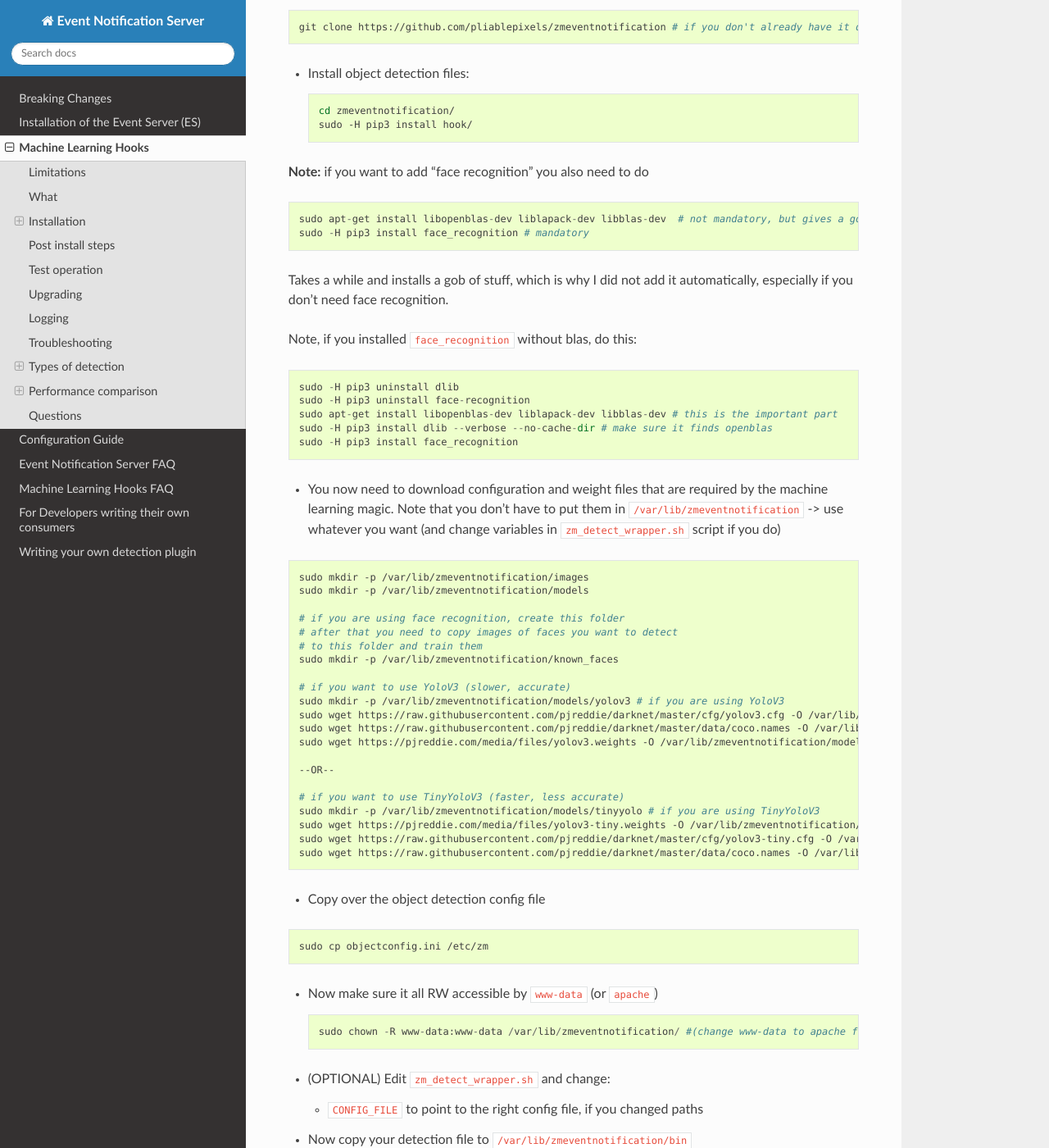
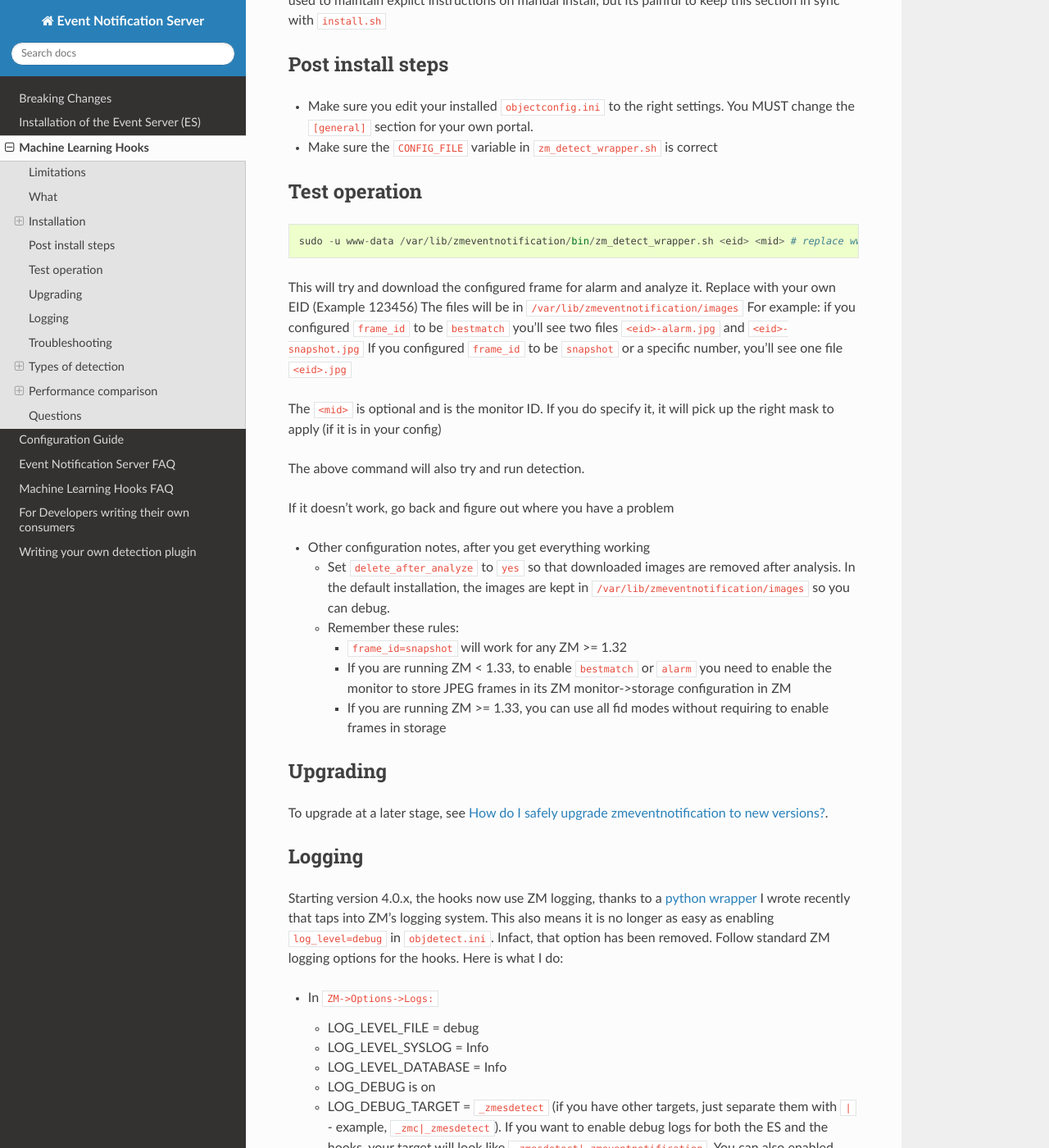
Before and after one commit to ZoneMinder/zmeventnotification, a Sphinx documentation site: the page built from docs/guides/hooks.rst, in a window 1280 px wide and 1400 px high, scrolled down 1753 px. Shown: the whole window at 82% size. Built offline with Sphinx 7.4.7 and the Read the Docs theme 2.0.0, drawn with Linux system fonts in a browser that asks for light colours; some of the changed text lies outside the part shown.

Commit message:
removed manual install instructions, synced rest

```diff
--- a/docs/guides/breaking.rst
+++ b/docs/guides/breaking.rst
@@ -3,7 +3,10 @@ Breaking Changes
 
 Version 4.6 onwards
 ~~~~~~~~~~~~~~~~~~~~
+- If you are using hooks, make sure you run ``sudo ./install.sh`` again - it will create additional files in ``/var/lib/zmeventnotification``
 - The hook files ``detect.py`` and ``detect_wrapper.sh`` are now called ``zm_detect.py`` and ``zm_detect_wrapper.sh``.  Furthermore, these scripts no longer reside in ``/usr/bin``. They will now reside in ``/var/lib/zmeventnotification/bin``. I suppose I did not need to namespace and move, but I thought of the latter after I did the namespace changing.
+- If you are using face recognition, 4.6.1 and above now allow multiple faces per person. Note that it is recommended you train them before you run detection. See the documentation for it in :doc:`hooks`.
+
 
 Version 4.4 onwards
 ~~~~~~~~~~~~~~~~~~~~
--- a/docs/guides/hooks.rst
+++ b/docs/guides/hooks.rst
@@ -81,90 +81,8 @@ Note, if you installed ``face_recognition`` earlier without blas, do this:
 
 Option 2: Manual install
 ^^^^^^^^^^^^^^^^^^^^^^^^
+If automatic install fails for you, or you like to be in control, take a look at what ``install.sh`` does. I used to maintain explict instructions on manual install, but its painful to keep this section in sync with ``install.sh``
 
-If automatic install fails for you, or you like to be in control:
-
-.. code:: bash
-
-    git clone https://github.com/pliablepixels/zmeventnotification # if you don't already have it downloaded
-
-
--  Install object detection files:
-
-   .. code:: bash
-
-       cd zmeventnotification/
-       sudo -H pip3 install hook/
-
-**Note:** if you want to add "face recognition" you also need to do
-
-::
-
-    sudo apt-get install libopenblas-dev liblapack-dev libblas-dev  # not mandatory, but gives a good speed boost!
-    sudo -H pip3 install face_recognition # mandatory
-
-Takes a while and installs a gob of stuff, which is why I did not add it
-automatically, especially if you don't need face recognition.
-
-Note, if you installed ``face_recognition`` without blas, do this::
-
-    sudo -H pip3 uninstall dlib
-    sudo -H pip3 uninstall face-recognition
-    sudo apt-get install libopenblas-dev liblapack-dev libblas-dev # this is the important part
-    sudo -H pip3 install dlib --verbose --no-cache-dir # make sure it finds openblas
-    sudo -H pip3 install face_recognition
-
--  You now need to download configuration and weight files that are
-   required by the machine learning magic. Note that you don't have to
-   put them in ``/var/lib/zmeventnotification`` -> use whatever you want
-   (and change variables in ``zm_detect_wrapper.sh`` script if you do)
-
-.. code:: bash
-
-    sudo mkdir -p /var/lib/zmeventnotification/images
-    sudo mkdir -p /var/lib/zmeventnotification/models
-
-    # if you are using face recognition, create this folder
-    # after that you need to copy images of faces you want to detect
-    # to this folder and train them
-    sudo mkdir -p /var/lib/zmeventnotification/known_faces
-
-    # if you want to use YoloV3 (slower, accurate)
-    sudo mkdir -p /var/lib/zmeventnotification/models/yolov3 # if you are using YoloV3
-    sudo wget https://raw.githubusercontent.com/pjreddie/darknet/master/cfg/yolov3.cfg -O /var/lib/zmeventnotification/models/yolov3/yolov3.cfg
-    sudo wget https://raw.githubusercontent.com/pjreddie/darknet/master/data/coco.names -O /var/lib/zmeventnotification/models/yolov3/yolov3_classes.txt
-    sudo wget https://pjreddie.com/media/files/yolov3.weights -O /var/lib/zmeventnotification/models/yolov3/yolov3.weights
-
-    --OR--
-
-    # if you want to use TinyYoloV3 (faster, less accurate)
-    sudo mkdir -p /var/lib/zmeventnotification/models/tinyyolo # if you are using TinyYoloV3
-    sudo wget https://pjreddie.com/media/files/yolov3-tiny.weights -O /var/lib/zmeventnotification/models/tinyyolo/yolov3-tiny.weights
-    sudo wget https://raw.githubusercontent.com/pjreddie/darknet/master/cfg/yolov3-tiny.cfg -O /var/lib/zmeventnotification/models/tinyyolo/yolov3-tiny.cfg
-    sudo wget https://raw.githubusercontent.com/pjreddie/darknet/master/data/coco.names -O /var/lib/zmeventnotification/models/tinyyolo/yolov3-tiny.txt
-
--  Copy over the object detection config file
-
-.. code:: bash
-
-    sudo cp objectconfig.ini /etc/zm
-
--  Now make sure it all RW accessible by ``www-data`` (or ``apache``)
-
-   ::
-
-       sudo chown -R www-data:www-data /var/lib/zmeventnotification/ #(change www-data to apache for CentOS/Fedora)
-
--  (OPTIONAL) Edit ``zm_detect_wrapper.sh`` and change:
-
-   -  ``CONFIG_FILE`` to point to the right config file, if you changed
-      paths
-
--  Now copy your detection file to ``/var/lib/zmeventnotification/bin``
-
-   ::
-
-       sudo cp zm_detect.py /var/lib/zmeventnotification/bin
 
 Post install steps
 ~~~~~~~~~~~~~~~~~~
```
